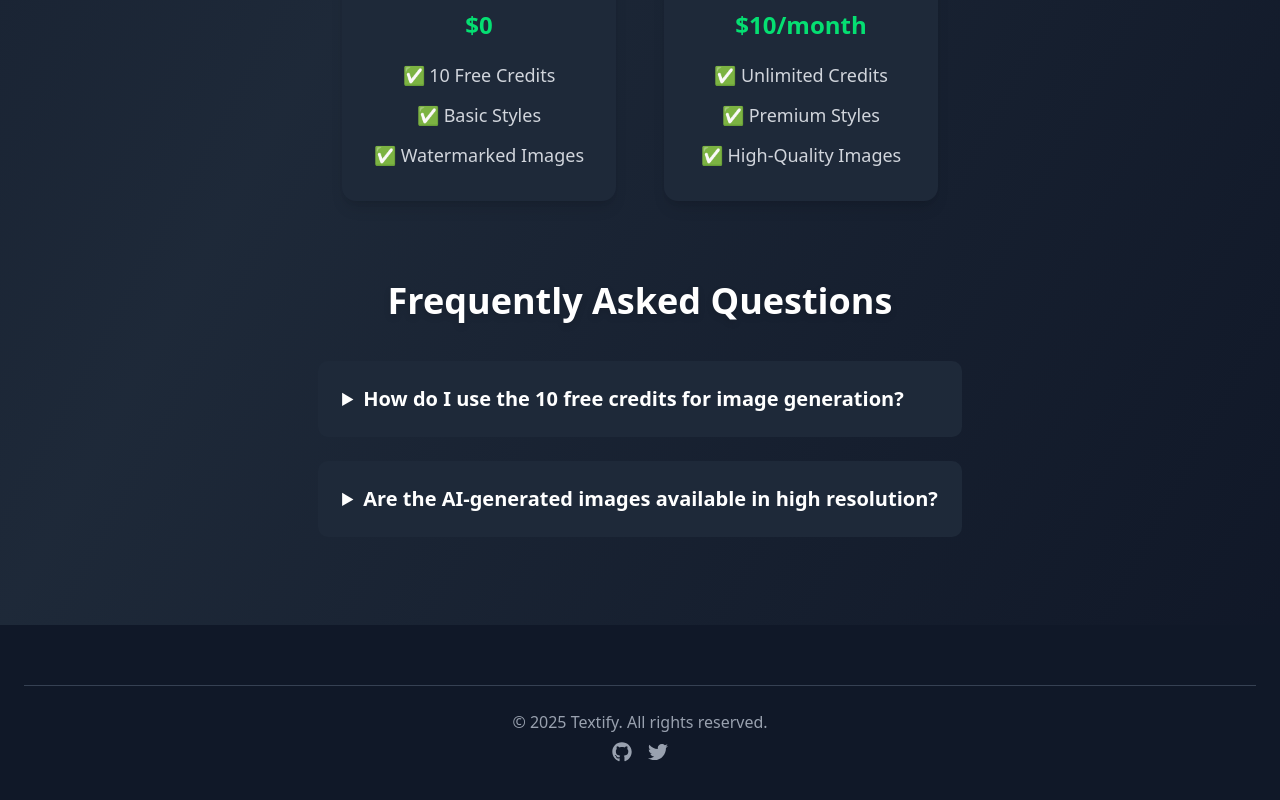
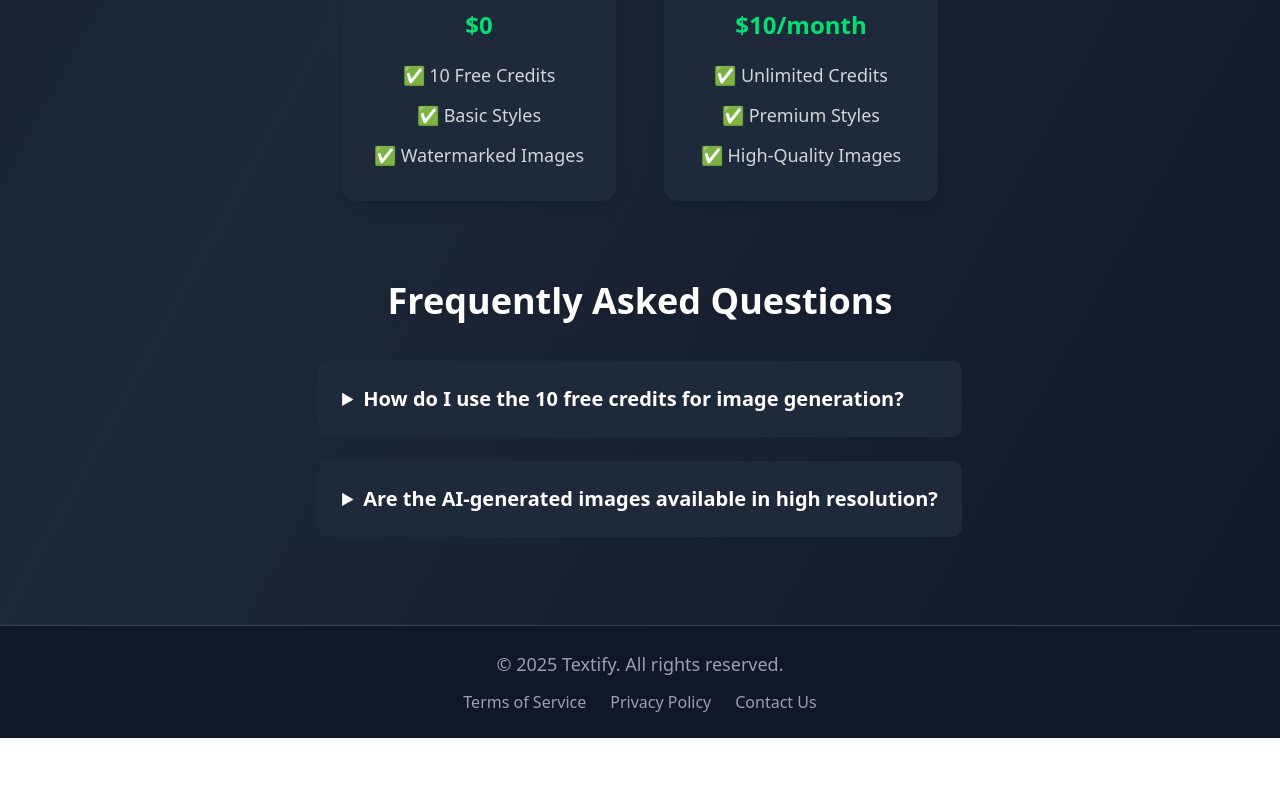
Before and after one commit to UtsavGohel/textify, a Next.js app: page / in a window 1280 px wide. Shown: the part 1777-2577 px from the top of the page. After the commit the page ends 2515 px from the top, so only its background shows below. Built offline with nearby package versions, Linux system fonts and the light colour scheme; no server answers.

Commit message:
refactor(footer): refactor footer component and links

```diff
--- a/src/app/components/footer.tsx
+++ b/src/app/components/footer.tsx
@@ -1,24 +1,23 @@
-import { FaGithub, FaTwitter } from "react-icons/fa";
+import Link from "next/link";
 
 const Footer = () => {
   return (
-    <div className=" bg-gray-900 text-white flex flex-col items-center justify-center px-6 py-5">
-      <footer className="mt-10 py-6 text-center border-t border-gray-700 w-full">
-        <p className="text-gray-400">
-          &copy; {new Date().getFullYear()} Textify. All rights reserved.
-        </p>
-        <div className="flex justify-center space-x-4 mt-2">
-          <FaGithub
-            className="text-gray-400 hover:text-white cursor-pointer"
-            size={20}
-          />
-          <FaTwitter
-            className="text-gray-400 hover:text-white cursor-pointer"
-            size={20}
-          />
-        </div>
-      </footer>
-    </div>
+    <footer className="bg-gray-900 text-white py-6 flex flex-col items-center border-t border-gray-700 w-full">
+      <p className="text-gray-400 text-lg">
+        &copy; {new Date().getFullYear()} Textify. All rights reserved.
+      </p>
+      <div className="flex space-x-6 mt-3">
+        <Link href="/legal/terms" className="text-gray-400 hover:text-white">
+          Terms of Service
+        </Link>
+        <Link href="/legal/privacy" className="text-gray-400 hover:text-white">
+          Privacy Policy
+        </Link>
+        <Link href="/legal/contact" className="text-gray-400 hover:text-white">
+          Contact Us
+        </Link>
+      </div>
+    </footer>
   );
 };
 
```
